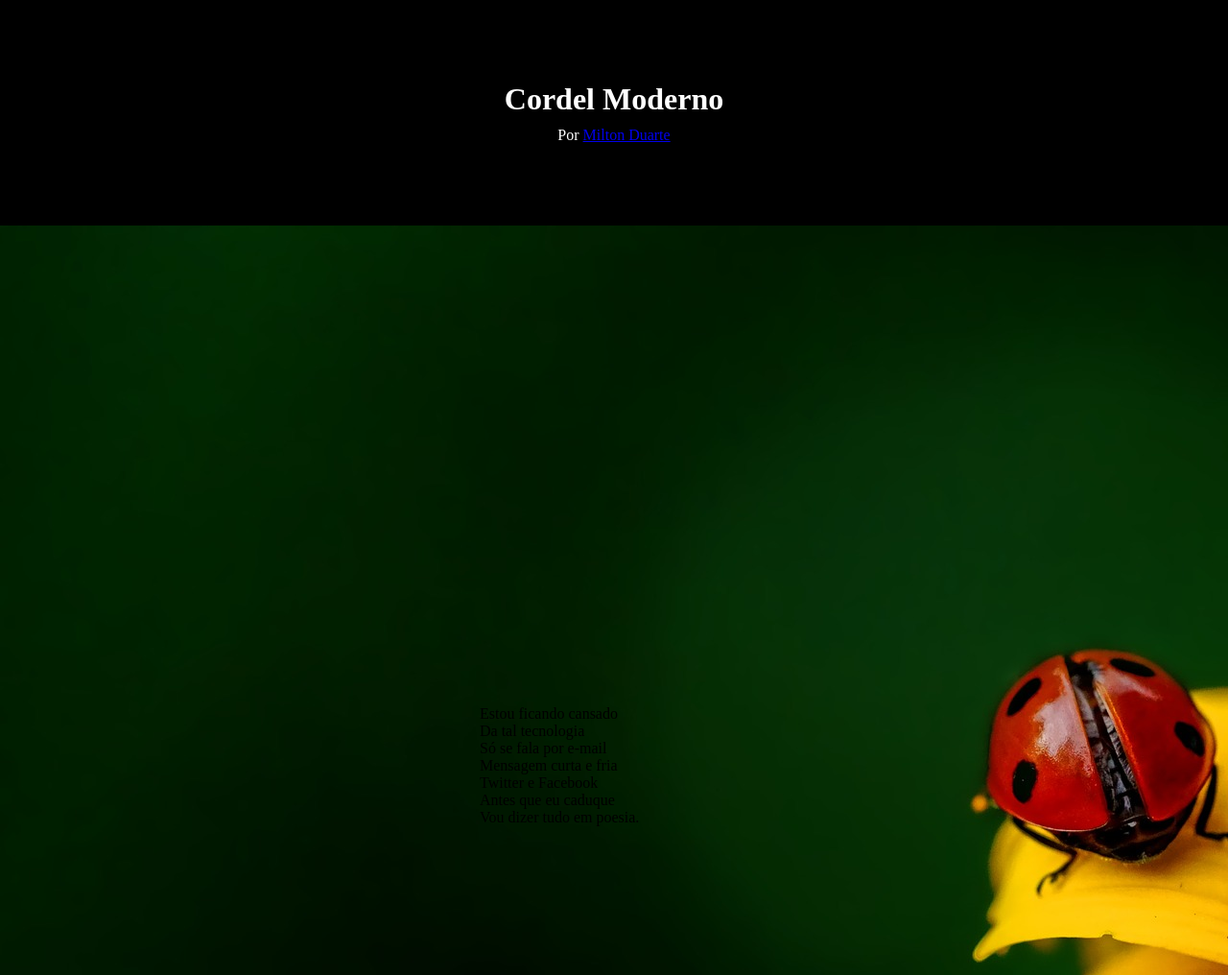
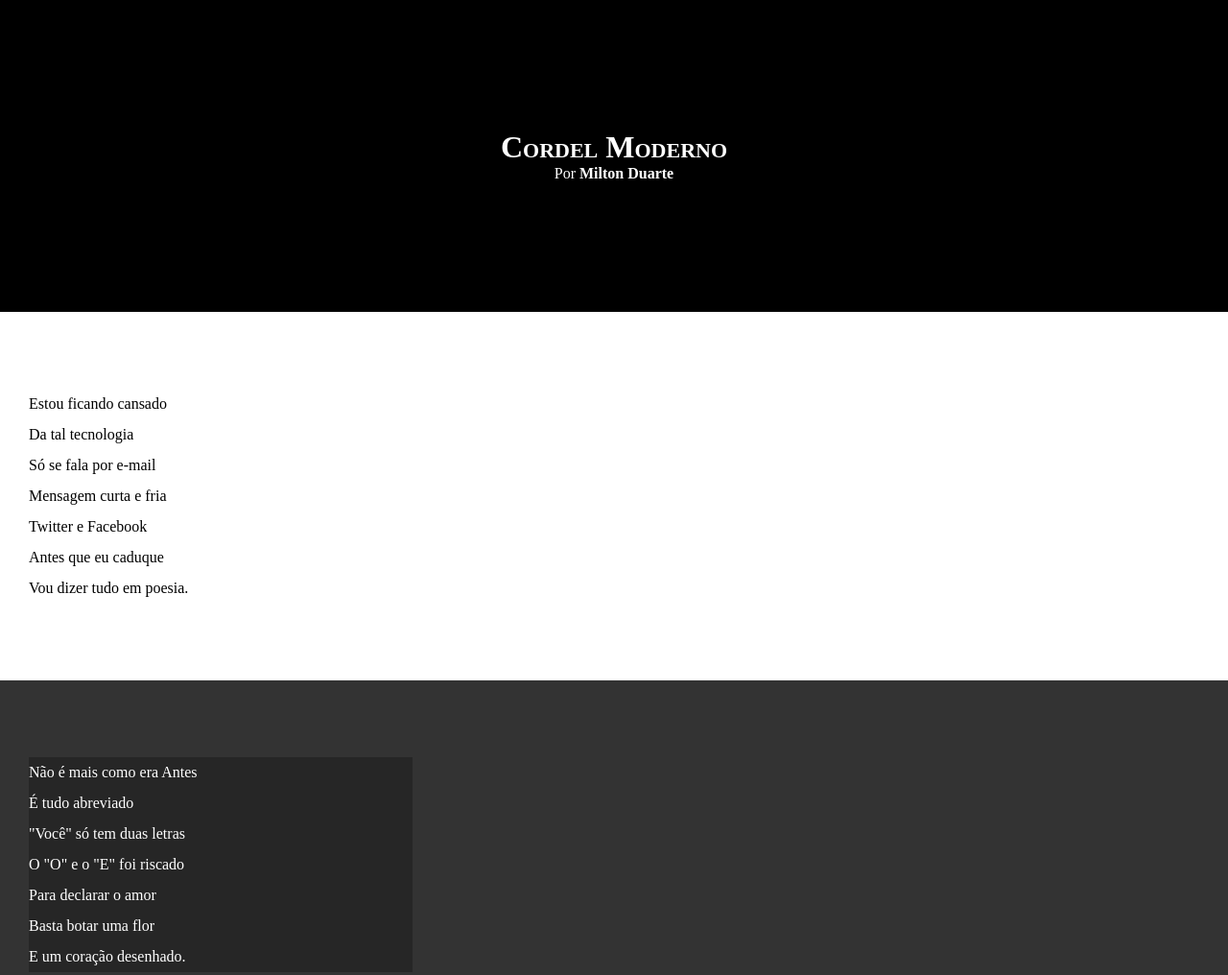
Before and after one commit to lucassiqueirasouza/projeto-cordel, a plain HTML site: page index.html in a window 1280 px wide. Shown: the top 1016 px of the page at 96% size. Drawn offline with Linux system fonts and the light colour scheme.

Commit message:
textos e blocos atualizados

```diff
--- a/index.html
+++ b/index.html
@@ -13,7 +13,7 @@
         <p>Por <a href="https://www.recantodasletras.com.br/poesias/3186743" target="_blank">Milton Duarte</a></p>
     </header>
     <main>
-        <section id="p1">
+        <section class="simples">
             <p>
                 Estou ficando cansado
                 <br>
@@ -31,7 +31,7 @@
             </p>
         </section>
 
-        <section>
+        <section class="imagem">
             <p>
                 Não é mais como era Antes
                 <br>
@@ -49,7 +49,7 @@
             </p>
         </section>
 
-        <section>
+        <section class="simples">
             <p>
                 Arroba agora não pesa
                 <br>
@@ -83,7 +83,7 @@
             </p>
         </section>
 
-        <section>
+        <section class="imagem">
             <p>
                 Tenho saudade das cartas
                 <br>
@@ -101,7 +101,7 @@
             </p>
         </section>
 
-        <section>
+        <section class="simples">
             <p>
                 Agora, escrevo e envio
                 <br>
--- a/style.css
+++ b/style.css
@@ -5,9 +5,9 @@
     padding: 0px;
 }
 
-section#p1 {
-    background-image: url('imagens/background001.jpg');
-    padding: 500px;
+html, body {
+    min-height: 100vh;
+    background-color: darkgray;
 }
 
 header {
@@ -17,8 +17,47 @@ header {
     text-align: center;
 }
 
+header > h1 {
+    padding-top: 50px;
+    /*text-transform:  uppercase; -> Deixar todas as letras maiúscula */
+    font-variant: small-caps;
+}
+
 header > p {
-    margin-top: 10px;
+    padding-bottom: 50px;
+}
+
+header a, footer a {
+    color: white;
+    text-decoration: none;
+    font-weight: bolder;
+}
+
+header a:hover, footer a:hover {
+    text-decoration: underline;
+
+}
+
+section {
+    padding-top: 10vh;
+    padding-bottom: 10vh;
+    line-height: 2em;
+    padding-left: 30px;
+}
+
+section.simples {
+    background-color: white;
+    color: black;
+}
+
+section.imagem {
+    background-color: rgb(51, 51, 51);
+    color: white;
+}
+
+section.imagem > p {
+    width: 400px;
+    background-color: rgba(0, 0, 0, 0.253);
 }
 
 footer {
```
